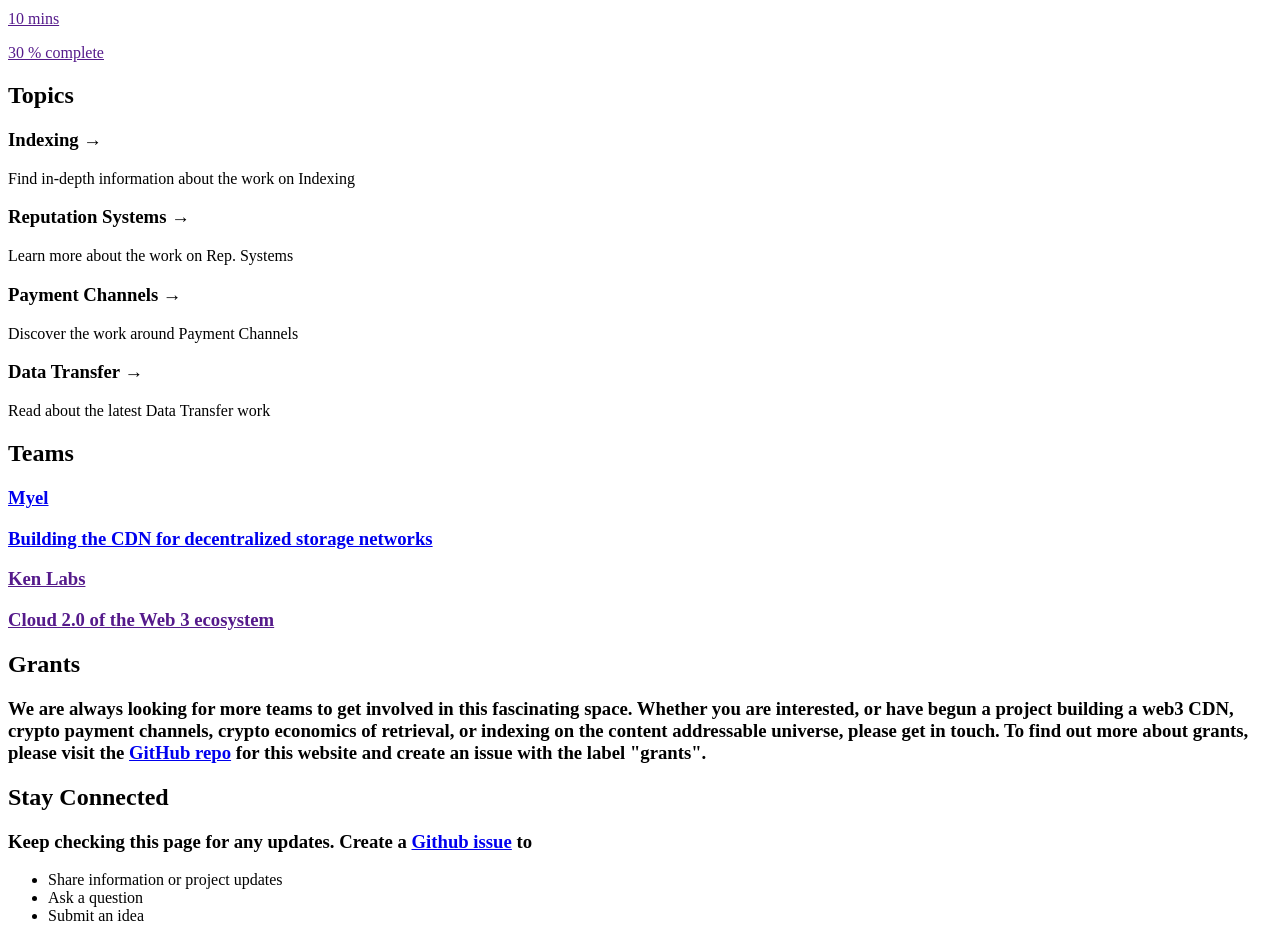
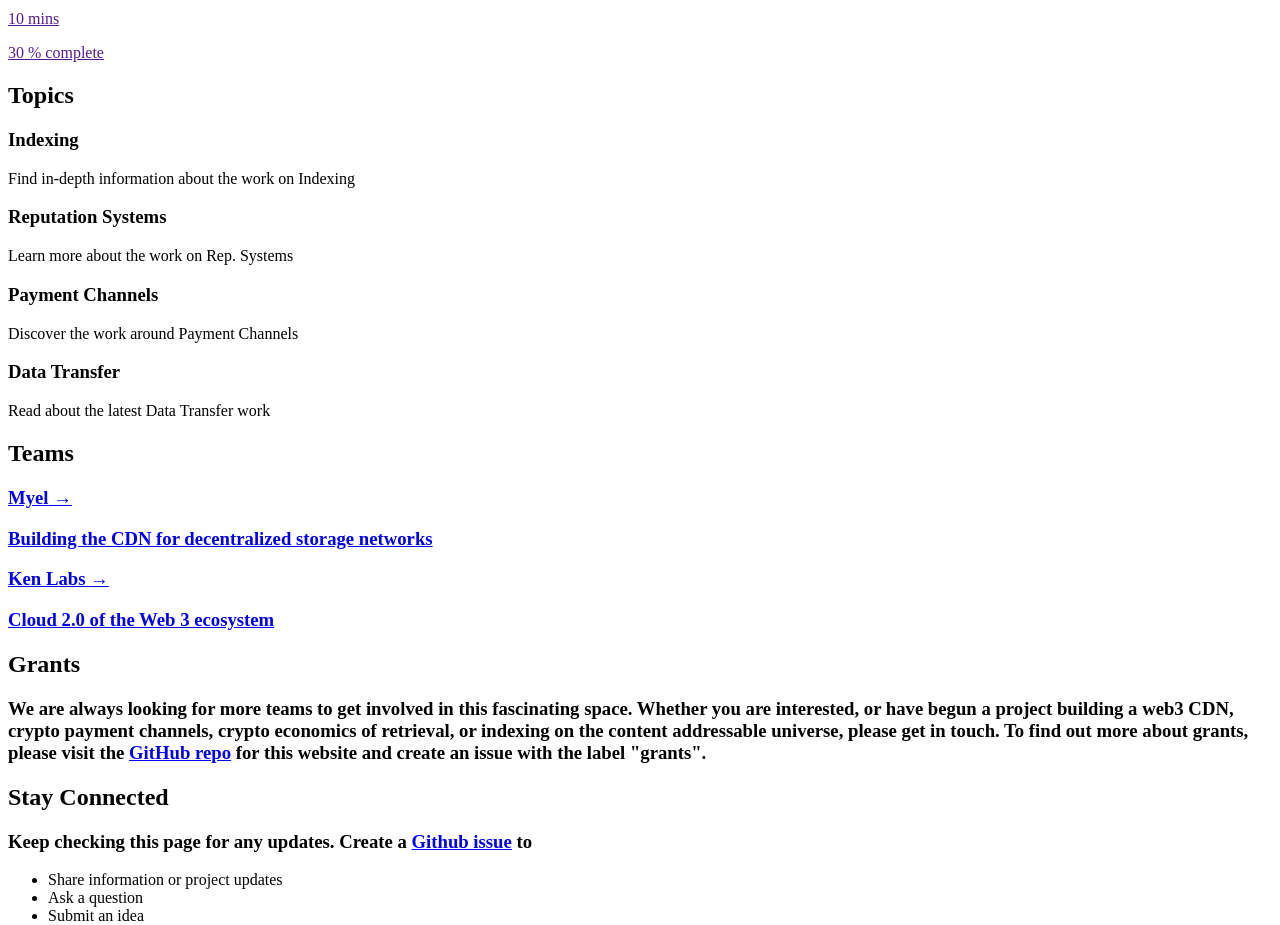
Before and after one commit to filecoin-project/retrieval-market, a Next.js app: page / in a window 1280 px wide. Shown: the part 1820-2745 px from the top of the page. Built offline with nearby package versions, Linux system fonts and the light colour scheme.

Commit message:
next.config.js fix

```diff
--- a/components/home/Teams.tsx
+++ b/components/home/Teams.tsx
@@ -13,6 +13,7 @@
   {
     name: "Ken Labs",
     description: "Cloud 2.0 of the Web 3 ecosystem",
+    website: "https://github.com/kenlabs",
   },
 ];
 
@@ -28,7 +29,7 @@
               href={team.website || ""}
               className="p-6 mt-6 text-left border w-96 h-32 rounded-xl hover:text-blue-600 focus:text-blue-600"
             >
-              <h3 className="text-2xl font-bold">{team.name}</h3>
+              <h3 className="text-2xl font-bold">{team.name} &rarr;</h3>
               <h3 className="text-1xl">{team.description}</h3>
             </a>
           ))}
--- a/components/home/Topics.tsx
+++ b/components/home/Topics.tsx
@@ -39,7 +39,7 @@
         {topics.map((topic: Topic) => (
           <Link key={topic.name} href={`/${topic.pageName}`}>
             <div className="p-6 mt-6 text-left border w-96 rounded-xl hover:text-pl-blue focus:text-blue-600 cursor-pointer">
-              <h3 className="text-2xl font-bold">{topic.name} &rarr;</h3>
+              <h3 className="text-2xl font-bold">{topic.name}</h3>
               <p className="mt-4 text-xl">{topic.description}</p>
             </div>
           </Link>
--- a/next.config.js
+++ b/next.config.js
@@ -1,8 +1,8 @@
 module.exports = {
-  exportTrailingSlash: true,
+  trailingSlash: true,
   exportPathMap: function () {
     return {
-      "/": { page: "/ " },
+      "/": { page: "/" },
     };
   },
 };
--- a/pages/index.tsx
+++ b/pages/index.tsx
@@ -5,7 +5,6 @@
 import Grants from "../components/home/Grants";
 import StayConnected from "../components/home/StayConnected";
 import Events from "../components/home/Events";
-import Layout from "../components/Layout";
 import UnderConstruction from "../components/home/UnderConstruction";
 
 export default function Home() {
```
